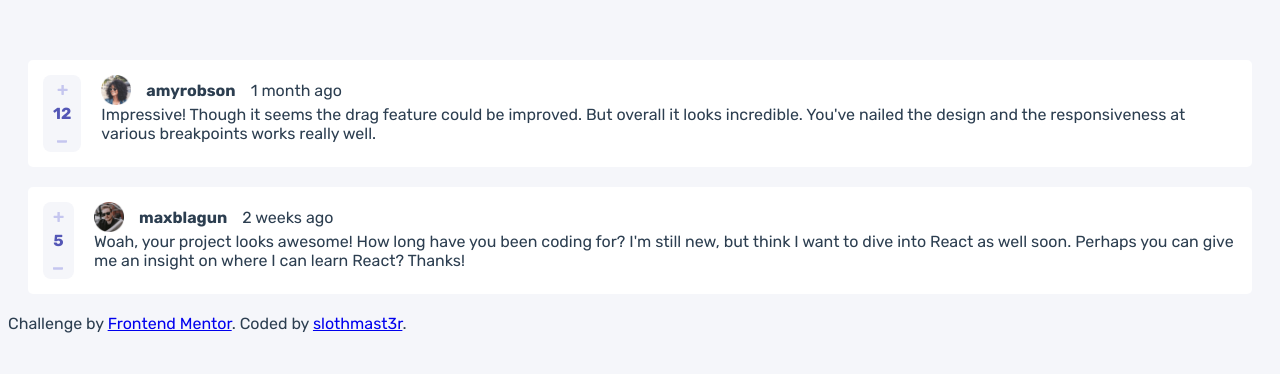
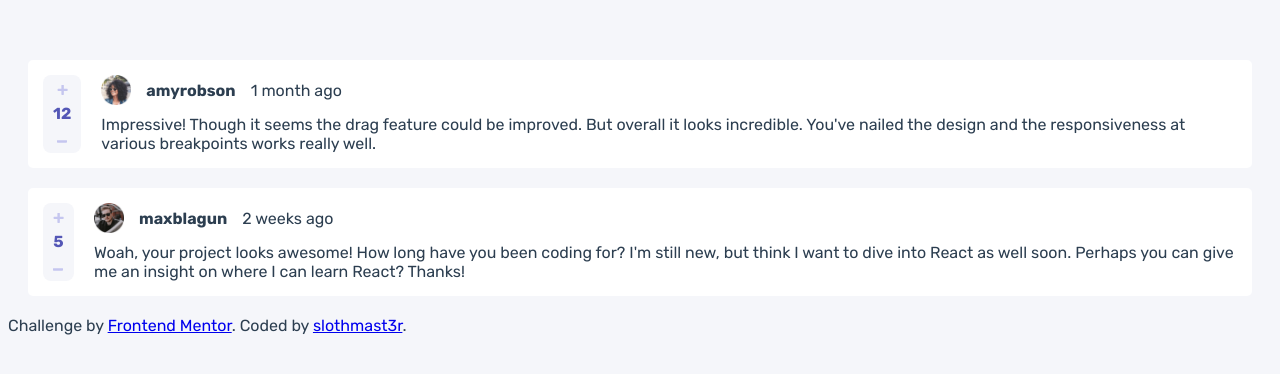
Before and after one commit to slothmast3r/interactive-comment-section, a Vue app: page / in a window 1280 px wide. Shown: the top 374 px of the page. Built offline with nearby package versions, Linux system fonts and the light colour scheme.

Commit message:
margin top comment

```diff
--- a/src/components/Comment.vue
+++ b/src/components/Comment.vue
@@ -103,6 +103,9 @@ export default {
         font-weight: 700;
       }
     }
+    .comment-text{
+      margin-top: 10px;
+    }
   }
 }
 </style>
```
